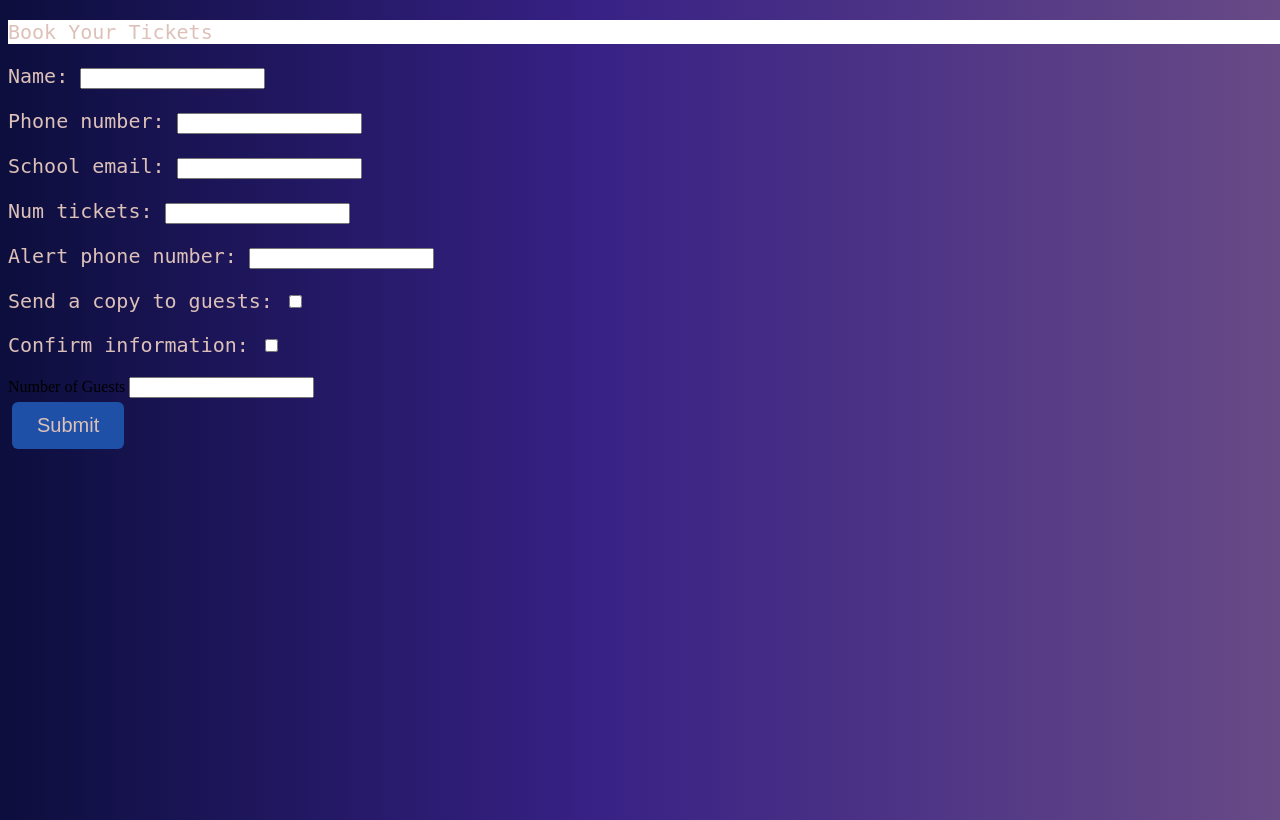
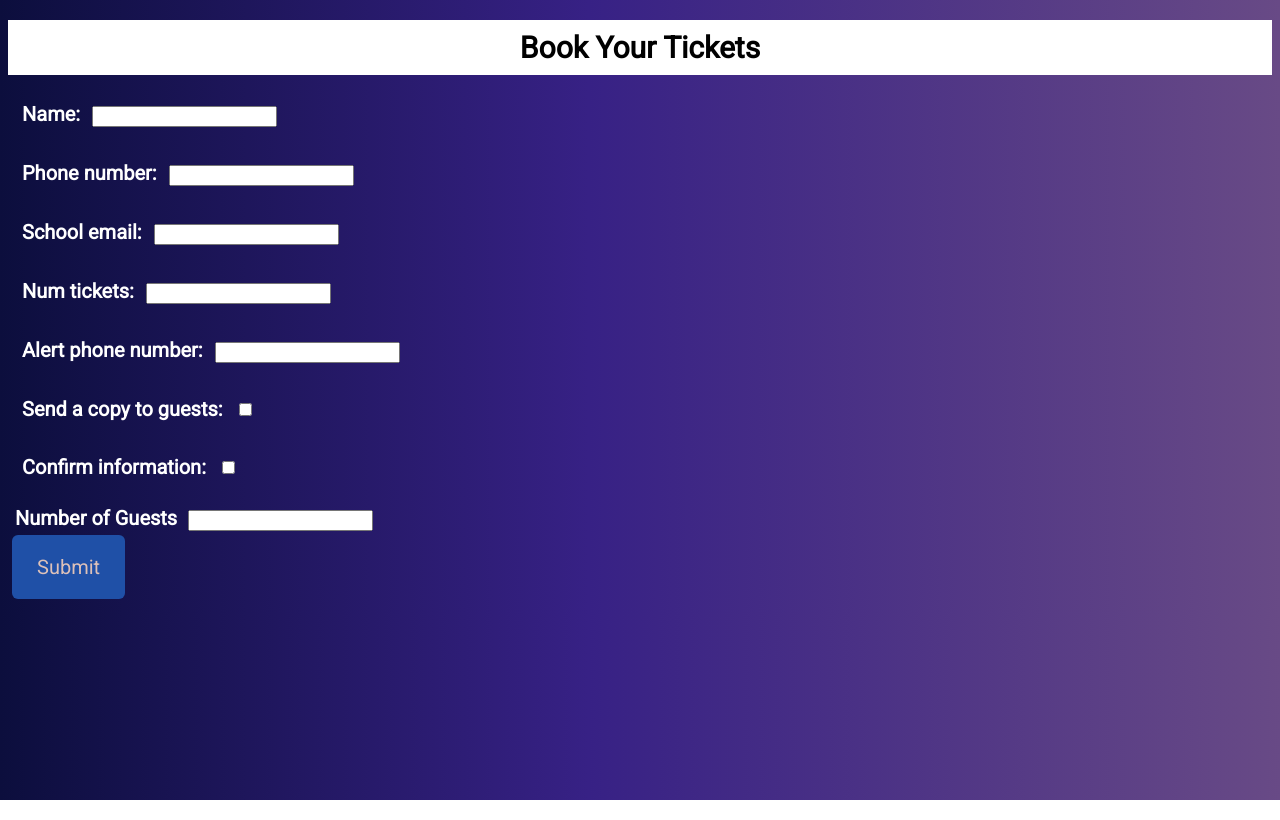
Before and after one commit to Raisa-Tathoi/Ticketing-System-Prom, a Django app: page /book/ in a window 1280 px wide. Run offline with Django 4.2, Linux system fonts and the light colour scheme.

Commit message:
formatting

```diff
--- a/registration/templates/booking/book_tickets.html
+++ b/registration/templates/booking/book_tickets.html
@@ -2,7 +2,7 @@
 <html>
     <link href='http://fonts.googleapis.com/css?family=Roboto' rel='stylesheet' type='text/css'>
 <header>
-    <p>Book Your Tickets</p>
+    <h1>Book Your Tickets</h1>
     <script>
         function generateGuestFields() {
             const numTickets = document.getElementById('id_num_tickets').value;
@@ -57,14 +57,8 @@
 
     header {
         background: white;
-        color: black;
+
     }
-
-    html, body {
-        height: 100%;
-        width: 100%;
-      }
-
 
 
     body {
@@ -73,18 +67,34 @@
     }
 
 
-    title {
+    h1 {
         text-align: center;
-        font-family: serif;
+        font-family: 'Roboto', sans-serif;
         font-size: 30px;
+        color: black;
+        font-weight: 1200;
+        padding: 10px;
+
+    }
+
+    label {
+        text-align: left;
+        font-family: 'Roboto', sans-serif;
+        font-size: 20px;
+        color: white;
+        font-weight: bold;
+        padding-left: 20px;
+        padding: 7px;
     }
 
     p {
         text-align: left;
-        font-family: monospace;
+        font-family: 'Roboto', sans-serif;
         font-size: 20px;
-        color: #ddc1b9;
-
+        color: white;
+        font-weight: bold;
+        padding-left: 20px;
+        padding: 7px;
     }
 
     button {
@@ -92,14 +102,14 @@
         border-radius: 6px;
         border: none;
         color: #ddc1b9;
-        padding: 12px 25px;
+        padding: 20px 25px;
         text-align: center;
         text-decoration: none;
         display: inline-block;
         font-size: 20px;
         margin: 4px;
         cursor: pointer;
-        text-family: monospace;
+        font-family: 'Roboto', sans-serif;
     }
 
 </style>
```
